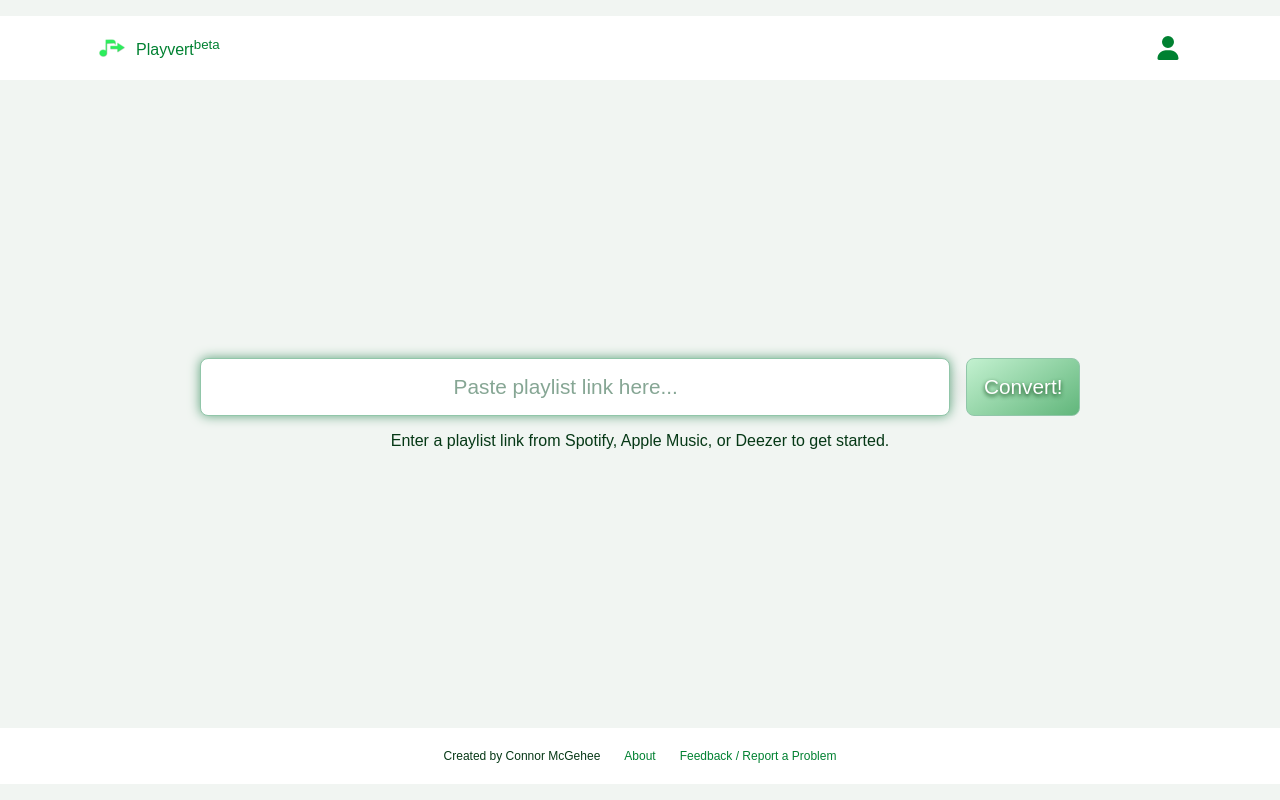
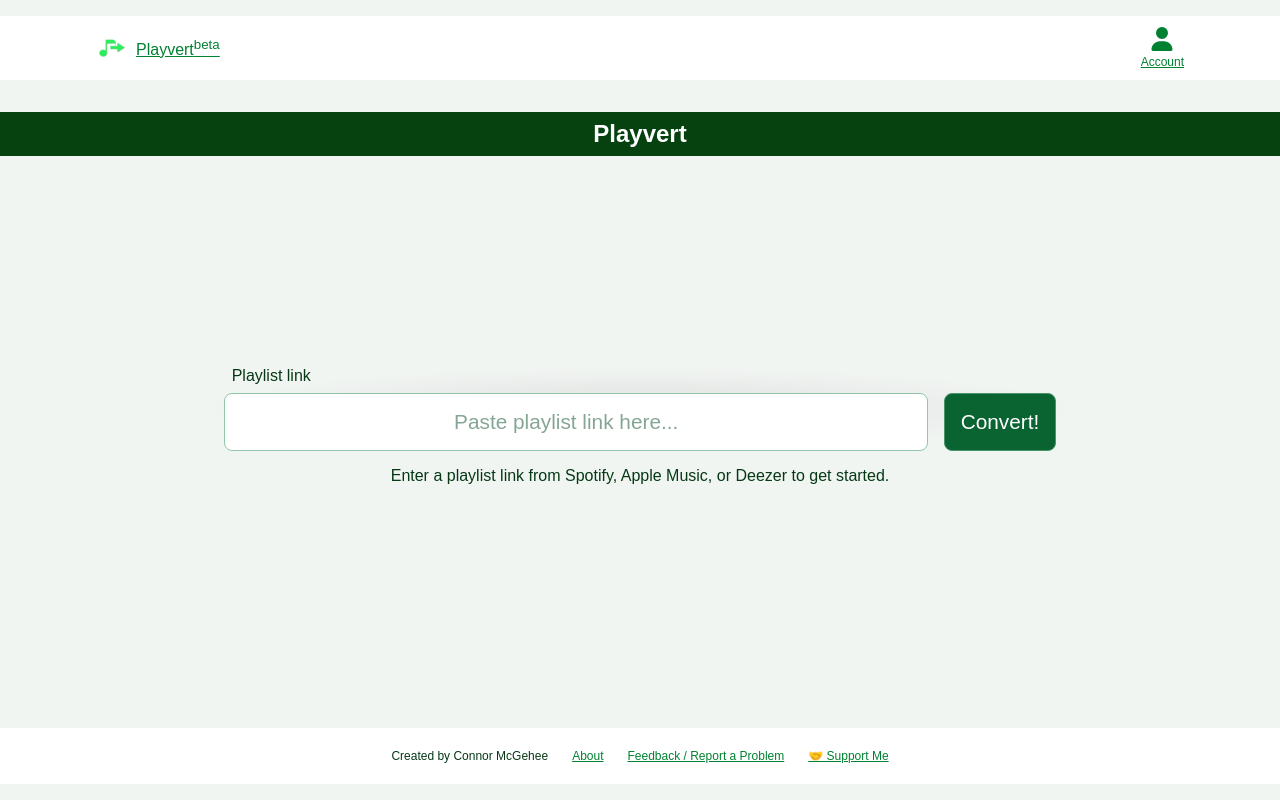
Before and after one commit to ConnorMcGehee/Playvert, a React (Vite) app in the folder client/: page / in a window 1280 px wide. Built offline with nearby package versions, Linux system fonts and the light colour scheme; what react-google-recaptcha-v3 would draw is missing.

Commit message:
Improved accessibility

```diff
--- a/client/src/components/Account.tsx
+++ b/client/src/components/Account.tsx
@@ -79,7 +79,7 @@ function Account() {
 
     return (
         <>
-            <h2>Account</h2>
+            <h1>Account</h1>
             <section id="account-settings">
                 {isLoading ? <>
                     <progress />
--- a/client/src/components/Convert.tsx
+++ b/client/src/components/Convert.tsx
@@ -133,7 +133,7 @@ function Convert() {
             }
             else if (playlistUrl.toLowerCase().includes("deezer")) {
                 if (playlistUrl.includes("page.link")) {
-                    playlistUrl = await ky(`/api/playlists/redirect-url?url=${encodeURIComponent(playlistUrl)}`).text();
+                    playlistUrl = await ky(`/api/playlists/redirect-url?url=${encodeURIComponent(playlistUrl)}`, { timeout: 60000 }).text();
                 }
                 const regex = /\/playlist\/(\d+)/;
                 const match = playlistUrl.match(regex);
@@ -215,13 +215,14 @@ function Convert() {
 
     return (
         <>
+            <h1>Converting Playlist</h1>
             {loadingStatus ? <>
                 {
                     loadingStatus !== NoPlaylistFoundMsg ?
                         <progress />
                         : null
                 }
-                <h3 className="loading-status">{loadingStatus}</h3>
+                <p className="loading-status">{loadingStatus}</p>
             </>
                 : null}
         </>
--- a/client/src/components/Dashboard.tsx
+++ b/client/src/components/Dashboard.tsx
@@ -12,15 +12,21 @@ function Dashboard() {
     }
 
     return (
+        <>
+            <h1>Playvert</h1>
             <div id="dashboard">
                 <form id="search-form" action="">
-                <div id="search-container">
-                    <input onInput={(e: ChangeEvent<HTMLInputElement>) => updatePlaylistUrl(e.target.value)} type="search" name="search" id="search" placeholder="Paste playlist link here..." autoFocus />
+                    <div id="search-container" className="move-up">
+                        <label id="playlist-link">
+                            <p>Playlist link</p>
+                            <input onInput={(e: ChangeEvent<HTMLInputElement>) => updatePlaylistUrl(e.target.value)} type="search" name="search" id="search" placeholder="Paste playlist link here..." />
+                        </label>
                         <button onClick={(e) => convertPlaylist(e)} id="convert">Convert!</button>
                     </div>
                 </form>
-            <p>Enter a playlist link from Spotify, Apple Music, or Deezer to get started.</p>
+                <p className="move-up">Enter a playlist link from Spotify, Apple Music, or Deezer to get started.</p>
             </div>
+        </>
     )
 }
 
--- a/client/src/components/Footer.tsx
+++ b/client/src/components/Footer.tsx
@@ -7,6 +7,7 @@ function Footer() {
             <p>Created by Connor McGehee</p>
             <Link to="/about">About</Link>
             <Link to="/feedback">Feedback / Report a Problem</Link>
+            <a href="https://www.buymeacoffee.com/connormcgehee" target="_blank">🤝 Support Me</a>
         </footer>
     )
 }
--- a/client/src/components/Nav.tsx
+++ b/client/src/components/Nav.tsx
@@ -14,9 +14,9 @@ function Nav() {
     return (
         <div id="nav-container">
             <nav id="nav">
-                <Link id="logo" to="/"><img src={logo} alt="Logo" /><span>Playvert<sup>beta</sup></span></Link>
+                <Link id="logo" to="/"><img src={logo} alt="Playvert Home" /><span>Playvert<sup>beta</sup></span></Link>
                 <ul id="nav-list">
-                    <li><Link id="account-icon" to="/account"><FontAwesomeIcon className="small-icon" icon={faUser} /></Link></li>
+                    <li><Link id="account-icon" to="/account"><FontAwesomeIcon className="small-icon" icon={faUser} />Account</Link></li>
                 </ul>
             </nav>
         </div>
--- a/client/src/components/ShareablePlaylist.tsx
+++ b/client/src/components/ShareablePlaylist.tsx
@@ -343,19 +343,16 @@ function ShareablePlaylist() {
         <>
             {playlist.tracks.length > 0 ? (
                 <>
-                    <a href={playlist.playlistUrl} target="_blank">
-                        <img src={playlist.imageUrl} style={{ width: "10rem" }} />
+                    <img src={playlist.imageUrl} alt={playlist.title + " artwork"} style={{ width: "10rem" }} />
+                    <h1>
+                        {playlist.title}
+                    </h1>
+                    <a href={playlist.playlistUrl} className="platform-link" target="_blank">
+                        {platformText()}
                     </a>
-                    <h2>
-                        <a href={playlist.playlistUrl} target="_blank">
-                            {playlist.title}
-                        </a>
-                    </h2>
                     {id ? <>
-                        <div className="input-icon-container">
-                            <input type="text" value={displayCopied ? "Copied to clipboard!" : shareLink} readOnly onClick={copyShareLink} className="share-link" />
-                            <FontAwesomeIcon icon={faClipboard} className="copy-icon small-icon" onClick={copyShareLink} />
-                        </div>
+                        <p onClick={copyShareLink} className="share-link">{displayCopied ? "Copied to clipboard!" : shareLink}
+                            <FontAwesomeIcon icon={faClipboard} className="copy-icon small-icon" onClick={copyShareLink} /></p>
                         <p>Shareable link expires in 24 hours</p>
                         <section className="save-buttons">
                             <button onClick={saveToSpotify}><FontAwesomeIcon className="small-icon" icon={faSpotify} /> Save to Spotify</button>
@@ -364,11 +361,6 @@ function ShareablePlaylist() {
                         </section>
                         <div className="save-progress">{renderSaveProgress()}</div>
                     </> : null}
-                    <div className="platform-link">
-                        <a href={playlist.playlistUrl} target="_blank">
-                            {platformText()}
-                        </a>
-                    </div>
                     {<section className="playlist-data">
                         {playlist.tracks.map((track, index) => {
                             const title = track.title;
@@ -389,8 +381,8 @@ function ShareablePlaylist() {
                             }
                             return (
                                 <a href={track.linkToSong} target="_blank" key={index}>
-                                    <figure><img src={track.coverArtUrl} />
-                                        <figcaption><h4>{title}</h4></figcaption>
+                                    <figure><img src={track.coverArtUrl} alt={track.title + " cover art"} />
+                                        <figcaption className="playlist-title">{title}</figcaption>
                                         <figcaption className="small">{artists}</figcaption>
                                     </figure>
                                 </a>
--- a/client/src/css/Dashboard.css
+++ b/client/src/css/Dashboard.css
@@ -19,10 +19,18 @@
     display: flex;
 }
 
+#playlist-link {
+    align-self: center;
+    width: clamp(17rem, 80%, 45rem);
+}
+
 #search {
-    align-self: center;
-    flex: 0.9;
     text-align: center;
+    width: 100%;
+}
+
+.move-up {
+    translate: 0 -1rem;
 }
 
 #search-container {
@@ -34,11 +42,12 @@
     display: flex;
     flex-wrap: wrap;
     justify-content: center;
+    align-items: end;
     gap: 1rem;
 }
 
 #convert {
-    flex: 0.1;
+    height: fit-content;
 }
 
 #convert-options {
--- a/client/src/css/Feedback.css
+++ b/client/src/css/Feedback.css
@@ -27,7 +27,7 @@ label p {
 }
 
 .asterisk {
-    color: red;
+    color: rgb(191, 13, 13);
 }
 
 #required-info {
--- a/client/src/css/ShareablePlaylist.css
+++ b/client/src/css/ShareablePlaylist.css
@@ -1,21 +1,8 @@
-.input-icon-container {
-    position: relative;
-}
-
 @media (hover:hover) {
-    .input-icon-container:hover {
+    .share-link:hover .copy-icon {
         color: var(--link-hover-color);
         text-shadow: 0 0 0.25rem rgba(166, 234, 196, 0.333);
     }
-}
-
-.copy-icon {
-    position: absolute;
-    top: 50%;
-    right: 1.5rem;
-    cursor: pointer;
-    transform: translateY(-25%);
-    transition: opacity 0.2s ease-in-out;
 }
 
 .share-link {
@@ -24,17 +11,20 @@
     -webkit-appearance: none;
     appearance: none;
     padding: 1rem;
-    padding-right: 2.5rem;
     border: 0.1rem solid #91c6a9;
     font-size: 1.3rem;
     text-align: center;
     border-radius: var(--border-radius);
-    background-color: rgb(255, 255, 255);
+    background-color: rgb(242, 255, 249);
     color: #0f5833;
     width: clamp(8rem, 80vw, 40rem);
     margin: 1rem;
     margin-bottom: 0;
     cursor: pointer;
+    display: flex;
+    align-items: center;
+    justify-content: center;
+    gap: 0.5rem;
 }
 
 .save-buttons {
@@ -66,13 +56,3 @@ p {
     flex-direction: column;
     align-items: center;
 }
-
-.platform-link {
-    justify-content: center;
-    margin: 1rem;
-    margin-bottom: 0;
-    display: flex;
-    gap: 2rem;
-    align-items: center;
-    flex-wrap: wrap;
-}
--- a/client/src/css/index.css
+++ b/client/src/css/index.css
@@ -37,61 +37,52 @@ p {
 
 a {
   color: var(--link-color);
-  text-decoration: none;
 }
 
 a:visited {
   color: var(--link-color);
 }
 
-h2 {
-  margin: 0;
-  margin-top: 1rem;
+h1 {
+  margin: 1rem 0;
+  font-size: 1.5rem;
+  font-weight: bold;
   background-color: #064210;
   color: white;
-  width: 100%;
+  width: 100vw;
+  padding: 0.5rem;
   text-align: center;
-  padding: 0.5rem;
-}
-
-h2 a,
-h2 a:visited {
-  color: inherit;
 }
 
 button {
   cursor: pointer;
   border-radius: var(--border-radius);
-  border: 0.1rem solid #91c6a9;
+  border: 0.1rem solid #46966a;
   padding: 1rem;
   font-size: 1.3rem;
   width: fit-content;
-  background: rgb(223, 223, 223);
-  background: linear-gradient(326deg, rgb(97, 182, 123) 0%, rgb(195, 241, 208) 100%);
+  background: rgb(10, 100, 50);
   color: rgb(255, 255, 255);
-  text-shadow: 0 0.1rem 0.25rem #064210;
 }
 
 @media (hover:hover) {
-  a:hover {
+  a:hover, .platform-link:hover {
     color: var(--link-hover-color);
     text-shadow: 0 0 0.25rem rgba(166, 234, 196, 0.333);
   }
 
-  h2 a:hover {
+  a:has(.platform-link) {
     color: inherit;
-    text-decoration: underline;
+    text-shadow: inherit;
   }
 
   button:hover {
-    background: rgb(255, 255, 255);
-    background: linear-gradient(326deg, rgb(87, 172, 113) 0%, rgb(185, 231, 197) 100%);
+    background: rgb(36, 131, 73);
   }
 }
 
 button:active {
-  background: rgb(255, 255, 255);
-  background: linear-gradient(326deg, rgb(141, 222, 179) 0%, rgb(140, 199, 162) 100%);
+  background: rgb(36, 131, 73);
 }
 
 section {
@@ -120,7 +111,8 @@ figure img {
   max-height: 2rem;
 }
 
-h4 {
+.playlist-title {
+  font-weight: bold;
   font-size: 0.96rem;
   margin: 0.5rem;
   margin-bottom: 0.25rem;
```
Lines whose indentation alone changed are shown as unchanged.
